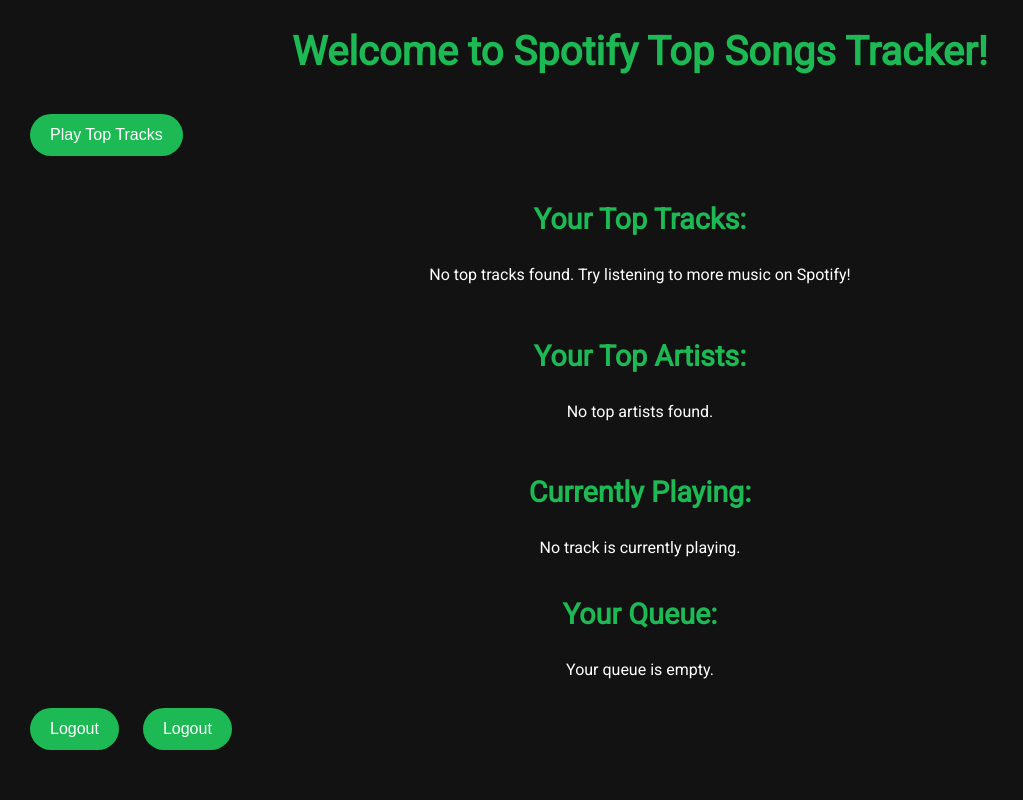
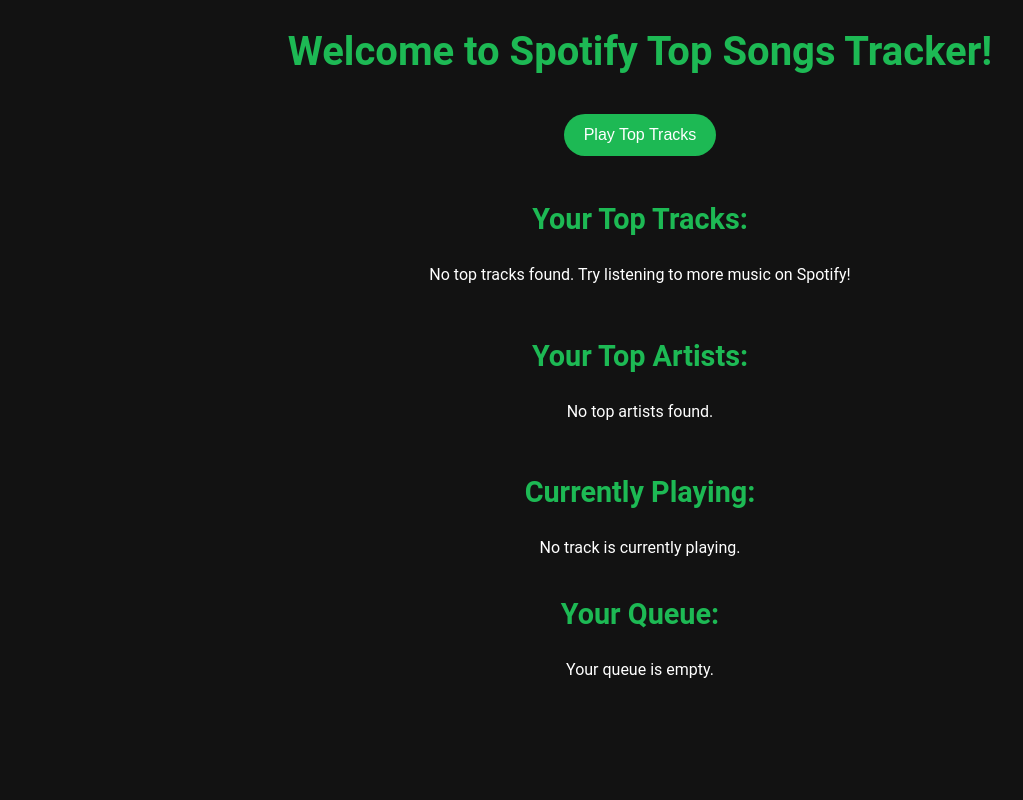
Before and after one commit to Hurlicane24/CSCI-331-Final-Project, a Flask app: template templates/index.html in a window 1280 px wide. Shown: the whole page, without its empty margins (0-1023 px from the left). Run offline with Flask 3, Linux system fonts and the light colour scheme; the template is opened without the code that fills it, so the values that code supplies are empty.

Commit message:
Update index.html

```diff
--- a/templates/index.html
+++ b/templates/index.html
@@ -3,11 +3,169 @@
 <head>
     <meta charset="UTF-8">
     <title>Spotify App</title>
-    <!-- Include Google Fonts -->
-    <link rel="preconnect" href="https://fonts.googleapis.com">
-    <link href="https://fonts.googleapis.com/css2?family=Roboto&display=swap" rel="stylesheet">
-    <!-- Link to your CSS file -->
-    <link rel="stylesheet" href="main.css">
+    <style>
+        /* Reset some default browser styles */
+* {
+    margin: 0;
+    padding: 0;
+    box-sizing: border-box;
+}
+
+/* Body styling */
+body {
+    font-family: 'Roboto', sans-serif;
+    background-color: #121212;
+    color: #FFFFFF;
+    line-height: 1.6;
+    padding: 20px;
+}
+
+/* Header styling */
+h1 {
+    font-size: 2.5rem;
+    margin-bottom: 20px;
+    text-align: center;
+    color: #1DB954; /* Spotify Green */
+}
+
+/* Subheader styling */
+h2 {
+    font-size: 1.8rem;
+    margin: 30px 0 20px 0;
+    color: #1DB954;
+    text-align: center;
+}
+
+/* Paragraph styling */
+p {
+    font-size: 1rem;
+    margin-bottom: 15px;
+    text-align: center;
+}
+
+/* Links styling */
+a {
+    color: #1DB954;
+    text-decoration: none;
+}
+
+a:hover {
+    text-decoration: underline;
+}
+
+/* Buttons styling */
+button {
+    background-color: #1DB954;
+    color: #FFFFFF;
+    border: none;
+    padding: 12px 20px;
+    font-size: 1rem;
+    border-radius: 50px;
+    cursor: pointer;
+    margin: 10px;
+    transition: background-color 0.3s;
+}
+
+button:hover {
+    background-color: #1ed760;
+}
+
+/* Container styling */
+.container {
+    max-width: 1200px;
+    margin: 0 auto;
+}
+
+/* List styling */
+ul {
+    list-style-type: none;
+    display: flex;
+    flex-wrap: wrap;
+    justify-content: center;
+}
+
+li {
+    background-color: #181818;
+    border-radius: 8px;
+    margin: 15px;
+    padding: 20px;
+    width: 250px;
+    text-align: center;
+    transition: transform 0.2s;
+}
+
+li:hover {
+    transform: scale(1.05);
+}
+
+/* Image styling */
+img {
+    border-radius: 8px;
+    margin-bottom: 15px;
+    width: 100%;
+    height: auto;
+}
+
+/* Strong and Emphasis styling */
+strong {
+    font-size: 1.1rem;
+    display: block;
+    margin-bottom: 5px;
+}
+
+em {
+    color: #b3b3b3;
+    font-size: 0.9rem;
+}
+
+/* Currently Playing section */
+.currently-playing {
+    background-color: #282828;
+    padding: 20px;
+    border-radius: 8px;
+    text-align: center;
+}
+
+/* Queue section */
+.queue {
+    background-color: #181818;
+    padding: 20px;
+    border-radius: 8px;
+    margin-top: 20px;
+}
+
+#shii {
+    display: flex;
+    justify-content: center;
+    align-items: center;
+}
+
+
+/* Media queries for responsiveness */
+@media (max-width: 768px) {
+    ul {
+        flex-direction: column;
+        align-items: center;
+    }
+
+    li {
+        width: 80%;
+    }
+
+    h1 {
+        font-size: 2rem;
+    }
+
+    h2 {
+        font-size: 1.5rem;
+    }
+
+    button {
+        width: 100%;
+        margin: 10px 0;
+    }
+}
+    </style>
 </head>
 <body>
     <h1>Welcome to Spotify Top Songs Tracker!</h1>
@@ -16,7 +174,7 @@
     <!-- <p>Your Access Token: {{ access_token }}</p> -->
 
     <!-- Button to play top tracks -->
-    <a href="/play_top_tracks"><button>Play Top Tracks</button></a>
+    <a href="/play_top_tracks" id="shii"><button>Play Top Tracks</button></a>
 
     <!-- Display Top Tracks -->
     <h2>Your Top Tracks:</h2>
@@ -81,11 +239,5 @@
         {% endif %}
     </ul>
 
-    <!-- Using a link (GET request) -->
-<a href="{{ url_for('logout') }}"><button type="button">Logout</button></a>
-
-<!-- OR using a form (POST request) -->
-<a href="{{ url_for('logout') }}"><button type="button">Logout</button></a>
-
 </body>
 </html>
```
